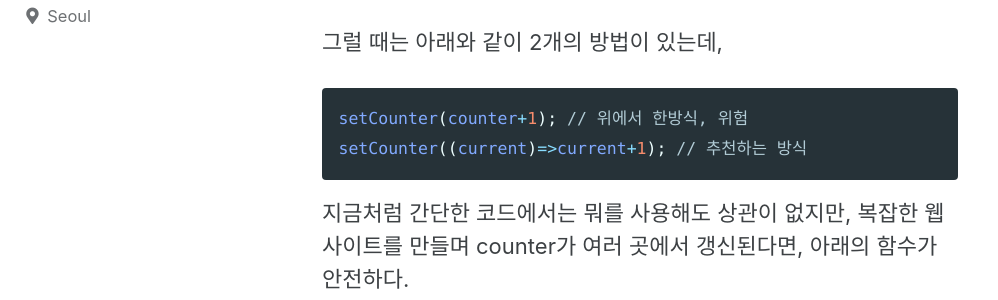
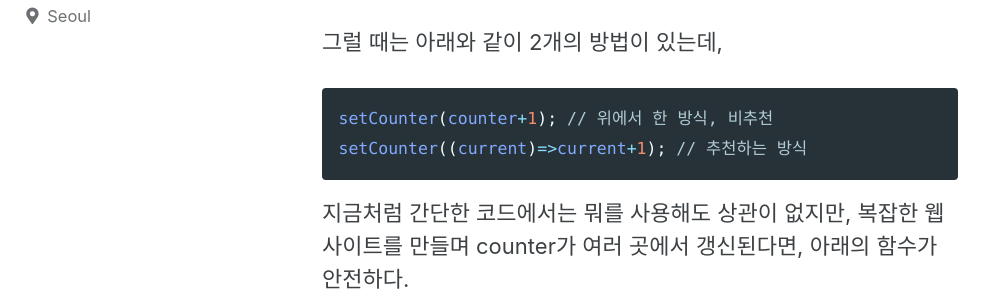
Before and after one commit to forwarder1121/forwarder1121.github.io_old, a Jekyll site: the page built from _posts/스터디/노마드코더_리액트/2024-01-03-[React 노마드코더] 2. State.md, in a window 1280 px wide and 900 px high, scrolled down 3629 px. Shown: the part 151-451 px from the top of the window, without its empty margins (0-998 px from the left). Built offline with Jekyll 4.4.1, drawn with Linux system fonts in a browser that asks for light colours; cached includes are drawn as plain includes; comment, search, counter and statistics services are not loaded.

Commit message:
2024-01-03-[React 노마드코더] 2. State.md 업데이트

````diff
--- a/_posts/스터디/노마드코더_리액트/2024-01-03-[React 노마드코더] 2. State.md
+++ b/_posts/스터디/노마드코더_리액트/2024-01-03-[React 노마드코더] 2. State.md
@@ -127,7 +127,7 @@ state를 이용한 전체 코드를 살펴보자,.
 그럴 때는 아래와 같이 2개의 방법이 있는데,
 
 ```react
-setCounter(counter+1); // 위에서 한방식, 위험
+setCounter(counter+1); // 위에서 한 방식, 비추천
 setCounter((current)=>current+1); // 추천하는 방식
 ```
 
````
